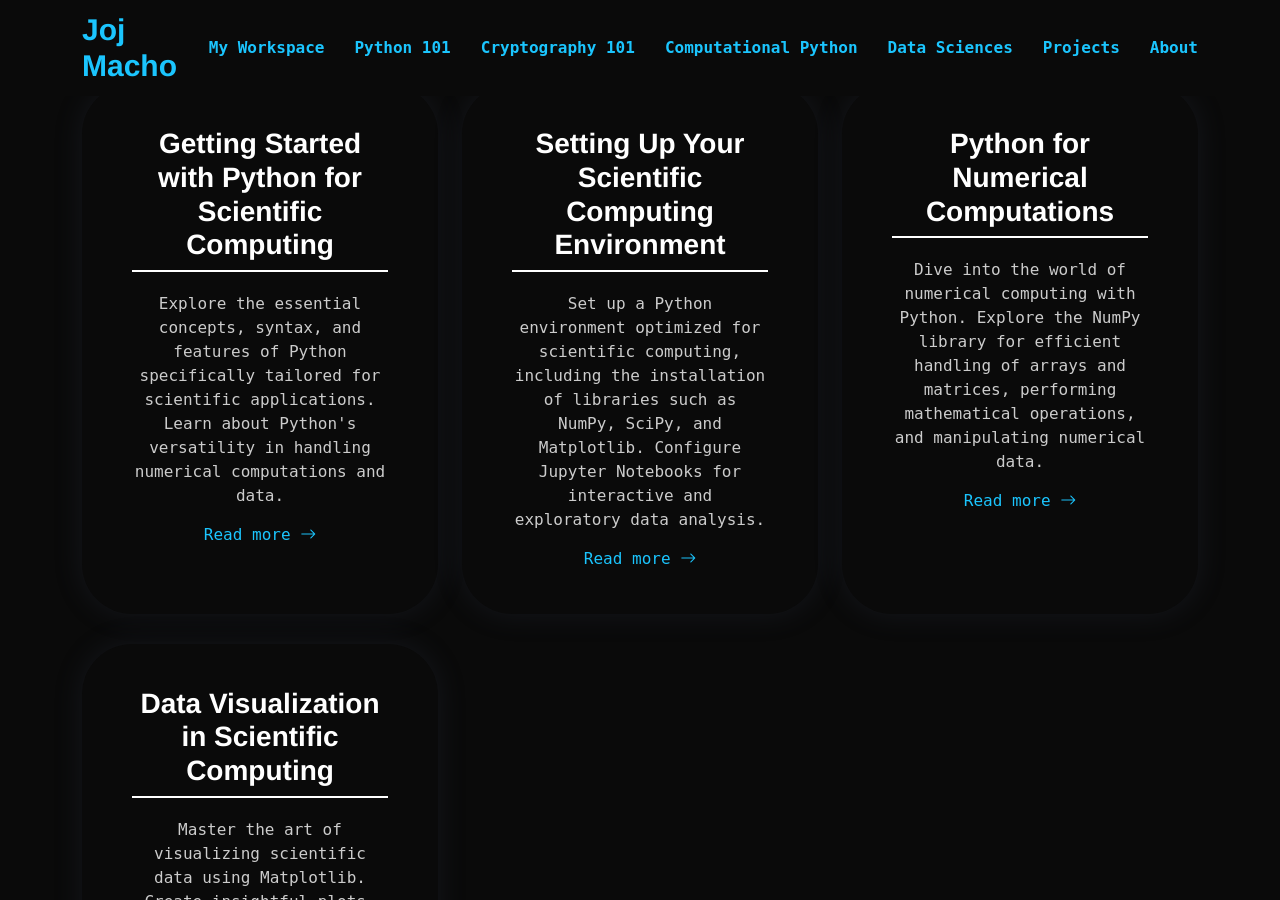
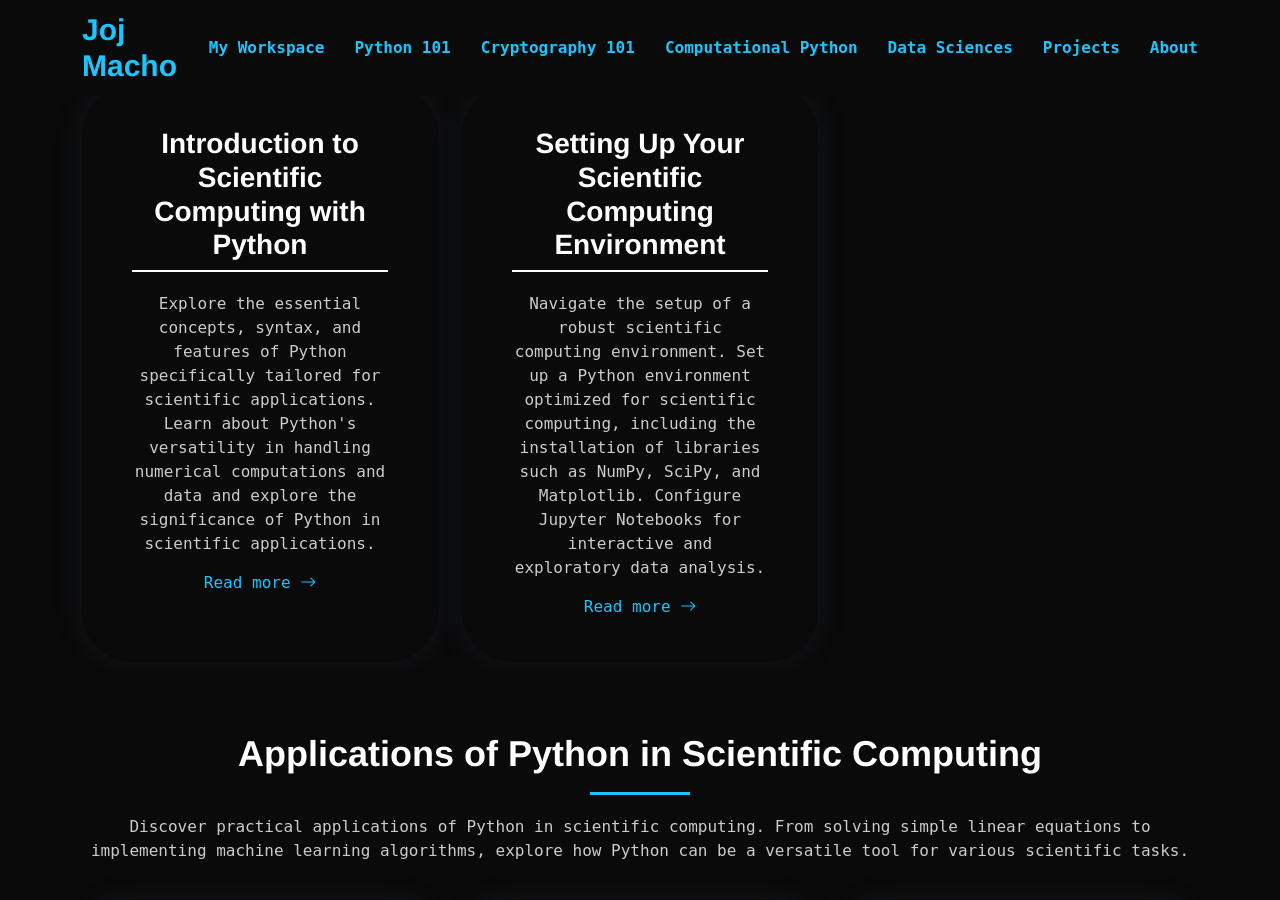
Before and after one commit to joj-macho/joj-macho.github.io, a Jekyll site: the page built from workspace/computational_python.html, in a window 1280 px wide and 900 px high, scrolled down 848 px. Built offline with Jekyll 4.4.1, drawn with Linux system fonts in a browser that asks for light colours; some of the changed text lies outside the part shown.

Commit message:
Add computational programming content

```diff
--- a/workspace/computational_python.html
+++ b/workspace/computational_python.html
@@ -37,8 +37,6 @@ permalink: /workspace/computational_python
             <h2>Introduction</h2>
         </div>
 
-        <!-- <p>Welcome to Computational Python! This guide is your gateway to leveraging Python for scientific computing. We'll cover using Python, NumPy, and SciPy to handle mathematical and computational challenges. Through practical applications and examples, you'll gain the skills to tackle complex computational problems and analyze data effectively.</p> -->
-
         <p>Welcome to the world of Computational Programming with Python! This tutorial series is your comprehensive guide to leveraging Python for scientific computing. From foundational concepts to advanced applications, you'll explore how Python can be a powerful tool for solving complex computational problems in various scientific domains.</p>
 
     </div>
@@ -57,27 +55,27 @@ permalink: /workspace/computational_python
 
             <div class="col-lg-4 col-md-6 d-flex align-items-stretch mt-4 mt-md-0">
                 <div class="category-item  position-relative">
-                    <h3>Getting Started with Python for Scientific Computing</h3>
-                    <p>Explore the essential concepts, syntax, and features of Python specifically tailored for scientific applications. Learn about Python's versatility in handling numerical computations and data.</p>
-                    <a href="#" class="readmore stretched-link">Read more <i class="bi bi-arrow-right"></i></a>
+                    <h3>Introduction to Scientific Computing with Python</h3>
+                    <p>Explore the essential concepts, syntax, and features of Python specifically tailored for scientific applications. Learn about Python's versatility in handling numerical computations and data and explore the significance of Python in scientific applications.</p>
+                    <a href="/workspace/computational_python/introduction-to-computational" class="readmore stretched-link">Read more <i class="bi bi-arrow-right"></i></a>
                 </div>
-            </div><!-- End Category Item -->
+            </div>
 
             <div class="col-lg-4 col-md-6 d-flex align-items-stretch mt-4 mt-md-0">
                 <div class="category-item  position-relative">
                     <h3>Setting Up Your Scientific Computing Environment</h3>
-                    <p>Set up a Python environment optimized for scientific computing, including the installation of libraries such as NumPy, SciPy, and Matplotlib. Configure Jupyter Notebooks for interactive and exploratory data analysis.</p>
-                    <a href="#" class="readmore stretched-link">Read more <i class="bi bi-arrow-right"></i></a>
+                    <p>Navigate the setup of a robust scientific computing environment. Set up a Python environment optimized for scientific computing, including the installation of libraries such as NumPy, SciPy, and Matplotlib. Configure Jupyter Notebooks for interactive and exploratory data analysis.</p>
+                    <a href="/workspace/computational_python/setting-up" class="readmore stretched-link">Read more <i class="bi bi-arrow-right"></i></a>
                 </div>
-            </div><!-- End Category Item -->
+            </div>
 
-            <div class="col-lg-4 col-md-6 d-flex align-items-stretch mt-4 mt-md-0">
+            <!-- <div class="col-lg-4 col-md-6 d-flex align-items-stretch mt-4 mt-md-0">
                 <div class="category-item  position-relative">
                     <h3>Python for Numerical Computations</h3>
                     <p>Dive into the world of numerical computing with Python. Explore the NumPy library for efficient handling of arrays and matrices, performing mathematical operations, and manipulating numerical data.</p>
                     <a href="#" class="readmore stretched-link">Read more <i class="bi bi-arrow-right"></i></a>
                 </div>
-            </div><!-- End Category Item -->
+            </div>
 
             <div class="col-lg-4 col-md-6 d-flex align-items-stretch mt-4 mt-md-0">
                 <div class="category-item  position-relative">
@@ -85,119 +83,7 @@ permalink: /workspace/computational_python
                     <p>Master the art of visualizing scientific data using Matplotlib. Create insightful plots, charts, and graphs to effectively communicate your findings.</p>
                     <a href="#" class="readmore stretched-link">Read more <i class="bi bi-arrow-right"></i></a>
                 </div>
-            </div><!-- End Category Item -->
-
-            <!-- <div class="col-lg-4 col-md-6 d-flex align-items-stretch mt-4 mt-md-0">
-                <div class="category-item  position-relative">
-                    <h3>Introduction to Computational Mathematics with Python</h3>
-                    <p>Delve into using Python for solving mathematical problems and performing computations required in scientific and engineering applications.</p>
-                    <a href="#" class="readmore stretched-link">Read more <i class="bi bi-arrow-right"></i></a>
-                </div>
-            </div>
-
-            <div class="col-lg-4 col-md-6 d-flex align-items-stretch mt-4 mt-md-0">
-                <div class="category-item position-relative">
-                    <h3>Arrays and Matrices with NumPy</h3>
-                    <p>Learn to work with arrays and matrices efficiently using NumPy, a fundamental package for numerical computing in Python.</p>
-                    <a href="#" class="readmore stretched-link">Read more <i class="bi bi-arrow-right"></i></a>
-                </div>
-            </div>
-
-            <div class="col-lg-4 col-md-6 d-flex align-items-stretch mt-4 mt-md-0">
-                <div class="category-item position-relative">
-                    <h3>Evaluating Functions</h3>
-                    <p>Understand how to evaluate functions numerically, a crucial aspect in various scientific and computational applications.</p>
-                    <a href="#" class="readmore stretched-link">Read more <i class="bi bi-arrow-right"></i></a>
-                </div>
-            </div>
-
-            <div class="col-lg-4 col-md-6 d-flex align-items-stretch mt-4 mt-md-0">
-                <div class="category-item  position-relative">
-                    <h3>Linear Algebra Techniques</h3>
-                    <p>Explore linear algebra concepts and techniques, foundational for many numerical computing tasks.</p>
-                    <a href="#" class="readmore stretched-link">Read more <i class="bi bi-arrow-right"></i></a>
-                </div>
-            </div>
-
-            <div class="col-lg-4 col-md-6 d-flex align-items-stretch mt-4 mt-md-0">
-                <div class="category-item position-relative">
-                    <h3>Numerical Derivatives</h3>
-                    <p>Learn methods for numerically approximating derivatives, a vital tool for solving mathematical problems in many fields.</p>
-                    <a href="#" class="readmore stretched-link">Read more <i class="bi bi-arrow-right"></i></a>
-                </div>
-            </div>
-
-            <div class="col-lg-4 col-md-6 d-flex align-items-stretch mt-4 mt-md-0">
-                <div class="category-item  position-relative">
-                    <h3>Numerical Integration</h3>
-                    <p>Understand numerical integration methods, essential for solving problems related to integration in various scientific domains.</p>
-                    <a href="#" class="readmore stretched-link">Read more <i class="bi bi-arrow-right"></i></a>
-                </div>
-            </div>
-
-            <div class="col-lg-4 col-md-6 d-flex align-items-stretch mt-4 mt-md-0">
-                <div class="category-item  position-relative">
-                    <h3>Interpolation and Curve Fitting</h3>
-                    <p>Grasp interpolation and curve fitting techniques, important for approximating functions and data.</p>
-                    <a href="#" class="readmore stretched-link">Read more <i class="bi bi-arrow-right"></i></a>
-                </div>
-            </div>
-
-            <div class="col-lg-4 col-md-6 d-flex align-items-stretch mt-4 mt-md-0">
-                <div class="category-item position-relative">
-                    <h3>Differential Equations</h3>
-                    <p>Learn about solving ordinary differential equations using numerical methods, a key component in various scientific and engineering applications.</p>
-                    <a href="#" class="readmore stretched-link">Read more <i class="bi bi-arrow-right"></i></a>
-                </div>
-            </div>
-
-            <div class="col-lg-4 col-md-6 d-flex align-items-stretch mt-4 mt-md-0">
-                <div class="category-item position-relative">
-                    <h3>Simulating Physical Systems with Python</h3>
-                    <p>Explore how Python can be used to simulate physical systems and phenomena, aiding scientific research and understanding.</p>
-                    <a href="#" class="readmore stretched-link">Read more <i class="bi bi-arrow-right"></i></a>
-                </div>
             </div> -->
-
-        </div>
-
-    </div>
-</section><!-- End Section -->
-
-<!-- ======= Advanced Scientific Computing Section ======= -->
-<section class="workspace-category">
-    <div class="container" data-aos="fade-up">
-
-        <div class="section-header">
-            <h2>Advanced Scientific Computing with Python</h2>
-            <p>Elevate your scientific computing skills with advanced topics. Delve into linear algebra, optimization, and statistical analysis using Python's powerful libraries.</p>
-        </div>
-
-        <div class="row gy-4" data-aos="fade-up" data-aos-delay="100">
-
-            <div class="col-lg-4 col-md-6 d-flex align-items-stretch mt-4 mt-md-0">
-                <div class="category-item  position-relative">
-                    <h3>Linear Algebra with Python</h3>
-                    <p>Apply linear algebra concepts using NumPy, including matrix operations, eigenvalues, eigenvectors, and solving linear equations. Understand how linear algebra is fundamental in scientific computations.</p>
-                    <a href="#" class="readmore stretched-link">Read more <i class="bi bi-arrow-right"></i></a>
-                </div>
-            </div><!-- End Category Item -->
-
-            <div class="col-lg-4 col-md-6 d-flex align-items-stretch mt-4 mt-md-0">
-                <div class="category-item  position-relative">
-                    <h3>Optimization in Scientific Computing</h3>
-                    <p>Explore optimization techniques and algorithms using Python. Apply optimization to solve real-world scientific problems, from parameter tuning to finding the optimal solution for complex systems.</p>
-                    <a href="#" class="readmore stretched-link">Read more <i class="bi bi-arrow-right"></i></a>
-                </div>
-            </div><!-- End Category Item -->
-
-            <div class="col-lg-4 col-md-6 d-flex align-items-stretch mt-4 mt-md-0">
-                <div class="category-item  position-relative">
-                    <h3>Statistical Analysis with Python</h3>
-                    <p>Utilize Python for statistical analysis, hypothesis testing, and probability distributions. Learn how to draw meaningful insights from data and make informed decisions in scientific research.</p>
-                    <a href="#" class="readmore stretched-link">Read more <i class="bi bi-arrow-right"></i></a>
-                </div>
-            </div><!-- End Category Item -->
 
         </div>
 
@@ -210,50 +96,117 @@ permalink: /workspace/computational_python
 
         <div class="section-header">
             <h2>Applications of Python in Scientific Computing</h2>
-            <p>Discover practical applications of Python in scientific computing. From solving differential equations to implementing machine learning algorithms, explore how Python can be a versatile tool for various scientific tasks.</p>
+            <p>Discover practical applications of Python in scientific computing. From solving simple linear equations to implementing machine learning algorithms, explore how Python can be a versatile tool for various scientific tasks.</p>
         </div>
 
         <div class="row gy-4" data-aos="fade-up" data-aos-delay="100">
 
             <div class="col-lg-4 col-md-6 d-flex align-items-stretch mt-4 mt-md-0">
+                <div class="category-item position-relative">
+                    <h3>Arrays and Matrices with NumPy</h3>
+                    <p>Learn to work with arrays and matrices efficiently using NumPy and learn basic operations and manipulations for efficient numerical computations.</p>
+                    <a href="/workspace/computational_python/numpy-arrays-matrices" class="readmore stretched-link">Read more <i class="bi bi-arrow-right"></i></a>
+                </div>
+            </div>
+
+            <div class="col-lg-4 col-md-6 d-flex align-items-stretch mt-4 mt-md-0">
+                <div class="category-item position-relative">
+                    <h3>Evaluating Functions</h3>
+                    <p>Understand how to evaluate functions numerically and explore techniques and applications of function evaluation in scientific computing.</p>
+                    <a href="/workspace/computational_python/evaluating-functions" class="readmore stretched-link">Read more <i class="bi bi-arrow-right"></i></a>
+                </div>
+            </div>
+
+            <div class="col-lg-4 col-md-6 d-flex align-items-stretch mt-4 mt-md-0">
                 <div class="category-item  position-relative">
+                    <h3>Linear Algebra Techniques</h3>
+                    <p>Apply linear algebra concepts using NumPy, including matrix operations, eigenvalues, eigenvectors, and solving linear equations. Understand how linear algebra is fundamental in scientific computations.</p>
+                    <a href="/workspace/computational_python/linear-algebra-techniques" class="readmore stretched-link">Read more <i class="bi bi-arrow-right"></i></a>
+                </div>
+            </div>
+
+            <div class="col-lg-4 col-md-6 d-flex align-items-stretch mt-4 mt-md-0">
+                <div class="category-item position-relative">
+                    <h3>Numerical Derivatives</h3>
+                    <p>Learn methods for numerically approximating derivatives and implement methods for computing derivatives numerically and apply them in scientific modeling.</p>
+                    <a href="/workspace/computational_python/numerical-derivatives" class="readmore stretched-link">Read more <i class="bi bi-arrow-right"></i></a>
+                </div>
+            </div>
+
+            <div class="col-lg-4 col-md-6 d-flex align-items-stretch mt-4 mt-md-0">
+                <div class="category-item  position-relative">
+                    <h3>Numerical Integration</h3>
+                    <p>Understand numerical integration methods and explore the methods and practical applications of numerical integration in scientific simulations.</p>
+                    <a href="/workspace/computational_python/numerical-integration" class="readmore stretched-link">Read more <i class="bi bi-arrow-right"></i></a>
+                </div>
+            </div>
+
+            <div class="col-lg-4 col-md-6 d-flex align-items-stretch mt-4 mt-md-0">
+                <div class="category-item  position-relative">
+                    <h3>Interpolation and Curve Fitting</h3>
+                    <p>Grasp interpolation and curve fitting techniques and apply these techniques for effective scientific data analysis.</p>
+                    <a href="/workspace/computational_python/interpolation-curve-fitting" class="readmore stretched-link">Read more <i class="bi bi-arrow-right"></i></a>
+                </div>
+            </div>
+
+            <div class="col-lg-4 col-md-6 d-flex align-items-stretch mt-4 mt-md-0">
+                <div class="category-item position-relative">
                     <h3>Solving Differential Equations with Python</h3>
-                    <p>Learn how to use Python to solve ordinary and partial differential equations. Apply numerical methods and gain insights into the behavior of dynamic systems.</p>
-                    <a href="#" class="readmore stretched-link">Read more <i class="bi bi-arrow-right"></i></a>
+                    <p>Learn about solving ordinary differential equations using numerical methods and implement numerical solutions for both ordinary and partial differential equations.</p>
+                    <a href="/workspace/computational_python/differential-equations" class="readmore stretched-link">Read more <i class="bi bi-arrow-right"></i></a>
                 </div>
-            </div><!-- End Category Item -->
+            </div>
+
+            <div class="col-lg-4 col-md-6 d-flex align-items-stretch mt-4 mt-md-0">
+                <div class="category-item  position-relative">
+                    <h3>Statistical Analysis with Python</h3>
+                    <p>Utilize Python for statistical analysis, hypothesis testing, and probability distributions. Learn how to draw meaningful insights from data and make informed decisions in scientific research.</p>
+                    <a href="/workspace/computational_python/statistical-analysis" class="readmore stretched-link">Read more <i class="bi bi-arrow-right"></i></a>
+                </div>
+            </div>
+
+            <div class="col-lg-4 col-md-6 d-flex align-items-stretch mt-4 mt-md-0">
+                <div class="category-item  position-relative">
+                    <h3>Scientific Data Analysis with Pandas</h3>
+                    <p>Efficiently analyze scientific data with Pandas. Learn to manipulate and visualize data for effective scientific insights.</p>
+                    <a href="/workspace/computational_python/scientific-data-analysis" class="readmore stretched-link">Read more <i class="bi bi-arrow-right"></i></a>
+                </div>
+            </div>
+
+            <div class="col-lg-4 col-md-6 d-flex align-items-stretch mt-4 mt-md-0">
+                <div class="category-item position-relative">
+                    <h3>Simulating Physical Systems with Python</h3>
+                    <p>Explore how Python can be used to simulate physical systems and phenomena, aiding scientific research and understanding.</p>
+                    <a href="/workspace/computational_python/simulating-physical-systems" class="readmore stretched-link">Read more <i class="bi bi-arrow-right"></i></a>
+                </div>
+            </div>
 
             <div class="col-lg-4 col-md-6 d-flex align-items-stretch mt-4 mt-md-0">
                 <div class="category-item  position-relative">
                     <h3>Introduction to Machine Learning with Python</h3>
                     <p>Dive into the exciting field of machine learning using Python. Explore libraries like scikit-learn and TensorFlow for implementing and experimenting with machine learning algorithms.</p>
-                    <a href="#" class="readmore stretched-link">Read more <i class="bi bi-arrow-right"></i></a>
+                    <a href="/workspace/computational_python/intro-to-machine-learning" class="readmore stretched-link">Read more <i class="bi bi-arrow-right"></i></a>
                 </div>
-            </div><!-- End Category Item -->
+            </div>
 
             <div class="col-lg-4 col-md-6 d-flex align-items-stretch mt-4 mt-md-0">
                 <div class="category-item  position-relative">
-                    <h3>Scientific Data Analysis with Pandas</h3>
-                    <p>Master the Pandas library for efficient data manipulation and analysis in scientific computing. Handle large datasets, clean and preprocess data, and perform exploratory data analysis.</p>
-                    <a href="#" class="readmore stretched-link">Read more <i class="bi bi-arrow-right"></i></a>
+                    <h3>Machine Learning for Scientific Applications</h3>
+                    <p>Integrate machine learning into scientific research. Implement machine learning algorithms for enhanced scientific analysis.</p>
+                    <a href="/workspace/computational_python/machine-learning-scientific" class="readmore stretched-link">Read more <i class="bi bi-arrow-right"></i></a>
                 </div>
-            </div><!-- End Category Item -->
+            </div>
 
-            <div class="col-lg-4 col-md-6 d-flex align-items-stretch mt-4 mt-md-0">
-                <div class="category-item  position-relative">
-                    <h3>Parallel and Distributed Computing in Python</h3>
-                    <p>Understand the principles of parallel and distributed computing using Python. Explore libraries like Dask and multiprocessing to tackle computationally intensive tasks efficiently.</p>
-                    <a href="#" class="readmore stretched-link">Read more <i class="bi bi-arrow-right"></i></a>
-                </div>
-            </div><!-- End Category Item -->
 
         </div>
 
     </div>
 </section><!-- End Section -->
 
+
+
 <!-- ======= Optimizing Python Code for Scientific Computing Section ======= -->
-<section class="workspace-category">
+<!-- <section class="workspace-category">
     <div class="container" data-aos="fade-up">
 
         <div class="section-header">
@@ -269,7 +222,7 @@ permalink: /workspace/computational_python
                     <p>Learn techniques for profiling and optimizing Python code in scientific computing projects. Identify bottlenecks and implement strategies to improve code performance.</p>
                     <a href="#" class="readmore stretched-link">Read more <i class="bi bi-arrow-right"></i></a>
                 </div>
-            </div><!-- End Category Item -->
+            </div>
 
             <div class="col-lg-4 col-md-6 d-flex align-items-stretch mt-4 mt-md-0">
                 <div class="category-item  position-relative">
@@ -277,7 +230,7 @@ permalink: /workspace/computational_python
                     <p>Explore parallel computing in Python to speed up computations. Learn about parallel programming paradigms and libraries such as MPI and joblib.</p>
                     <a href="#" class="readmore stretched-link">Read more <i class="bi bi-arrow-right"></i></a>
                 </div>
-            </div><!-- End Category Item -->
+            </div>
 
             <div class="col-lg-4 col-md-6 d-flex align-items-stretch mt-4 mt-md-0">
                 <div class="category-item  position-relative">
@@ -285,7 +238,7 @@ permalink: /workspace/computational_python
                     <p>Discover the world of GPU acceleration using Python libraries like CUDA and cuDNN. Leverage the power of graphics processing units for faster numerical computations.</p>
                     <a href="#" class="readmore stretched-link">Read more <i class="bi bi-arrow-right"></i></a>
                 </div>
-            </div><!-- End Category Item -->
+            </div>
 
             <div class="col-lg-4 col-md-6 d-flex align-items-stretch mt-4 mt-md-0">
                 <div class="category-item  position-relative">
@@ -293,9 +246,9 @@ permalink: /workspace/computational_python
                     <p>Understand the importance of reproducibility and scalability in scientific computing. Learn best practices for creating workflows that are both reproducible and scalable for larger datasets and complex computations.</p>
                     <a href="#" class="readmore stretched-link">Read more <i class="bi bi-arrow-right"></i></a>
                 </div>
-            </div><!-- End Category Item -->
+            </div>
 
         </div>
 
     </div>
-</section><!-- End Section -->
+</section> -->
```
Also changed, not shown: other parts of workspace/computational_python.html (+1 -1 lines).
